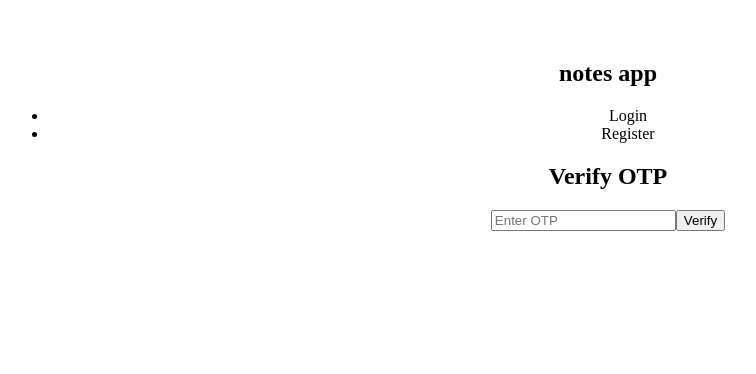
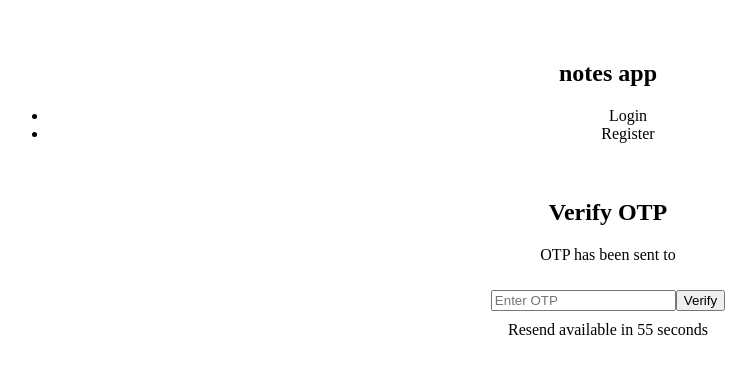
Before and after one commit to raj2410p/Doodle-drop, a React (Vite) app in the folder client/: page /verify-otp in a window 1280 px wide. Shown: the top 374 px of the page, without its empty margins (32-788 px from the left). Built offline with nearby package versions, Linux system fonts and the light colour scheme.

Commit message:
normal commit

```diff
--- a/client/src/Components/VerifyOtp.jsx
+++ b/client/src/Components/VerifyOtp.jsx
@@ -1,11 +1,27 @@
-import React, { useState } from 'react';
+import React, { useState, useEffect } from 'react';
 import axios from 'axios';
 import { useNavigate } from 'react-router-dom';
 
 const VerifyOtp = () => {
   const [otp, setOtp] = useState('');
+  const [resendTimer, setResendTimer] = useState(60);
+  const [canResend, setCanResend] = useState(false);
   const email = localStorage.getItem('resetEmail');
   const navigate = useNavigate();
+
+  // Countdown timer for Resend button
+  useEffect(() => {
+    let timer;
+    if (resendTimer > 0) {
+      timer = setInterval(() => {
+        setResendTimer((prev) => prev - 1);
+      }, 1000);
+    } else {
+      setCanResend(true);
+    }
+
+    return () => clearInterval(timer);
+  }, [resendTimer]);
 
   const handleVerify = async (e) => {
     e.preventDefault();
@@ -19,9 +35,22 @@ const VerifyOtp = () => {
     }
   };
 
+  const handleResendOtp = async () => {
+    try {
+      await axios.post('http://localhost:3001/api/forgot-password', { email });
+      alert('OTP resent to your email');
+      setResendTimer(60);
+      setCanResend(false);
+    } catch (err) {
+      console.error(err);
+      alert('Failed to resend OTP');
+    }
+  };
+
   return (
-    <form onSubmit={handleVerify}>
+    <form onSubmit={handleVerify} style={{ maxWidth: '400px', margin: 'auto', padding: '20px' }}>
       <h2>Verify OTP</h2>
+      <p>OTP has been sent to <strong>{email}</strong></p>
       <input
         type="text"
         value={otp}
@@ -29,7 +58,19 @@ const VerifyOtp = () => {
         placeholder="Enter OTP"
         required
       />
-      <button type="submit">Verify</button>
+      <button type="submit" style={{ marginTop: '10px' }}>Verify</button>
+
+      {canResend ? (
+        <button
+          type="button"
+          onClick={handleResendOtp}
+          style={{ marginTop: '10px', display: 'block' }}
+        >
+          Resend OTP
+        </button>
+      ) : (
+        <p style={{ marginTop: '10px' }}>Resend available in {resendTimer} seconds</p>
+      )}
     </form>
   );
 };
```
